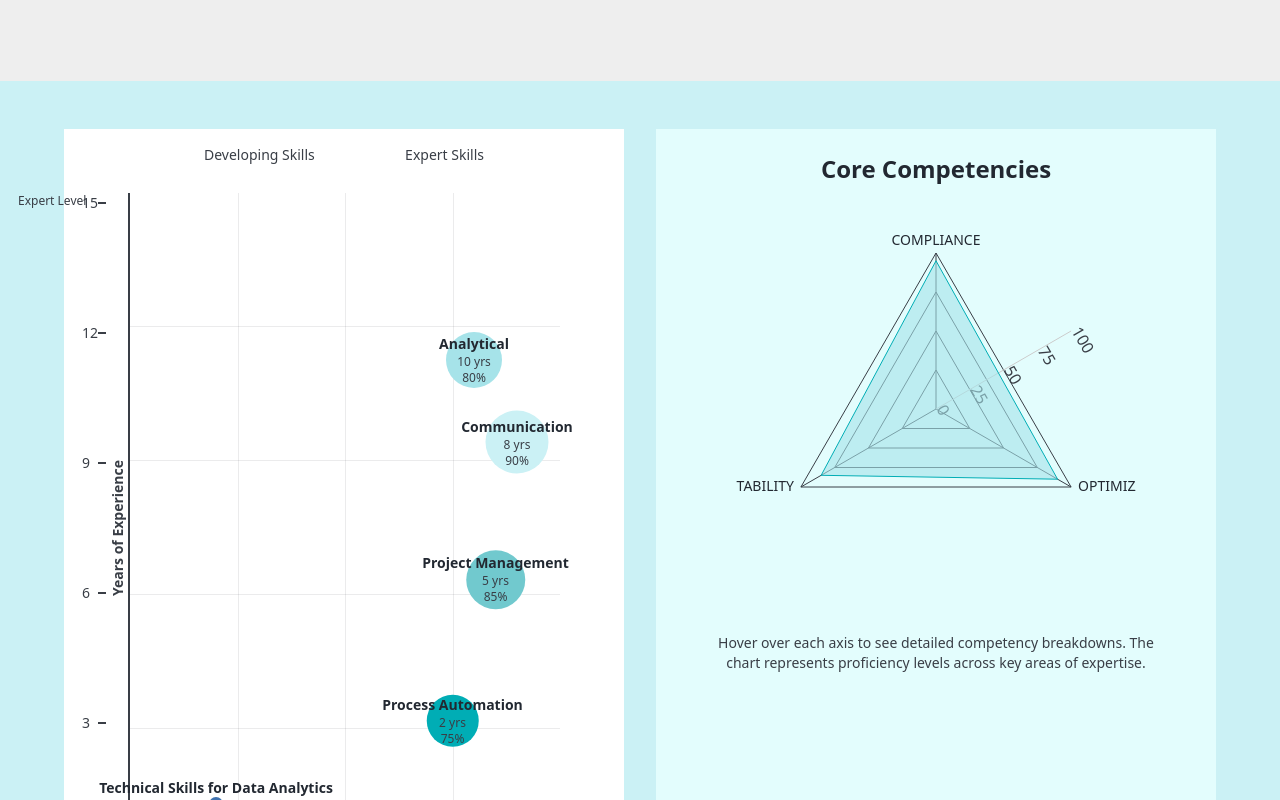
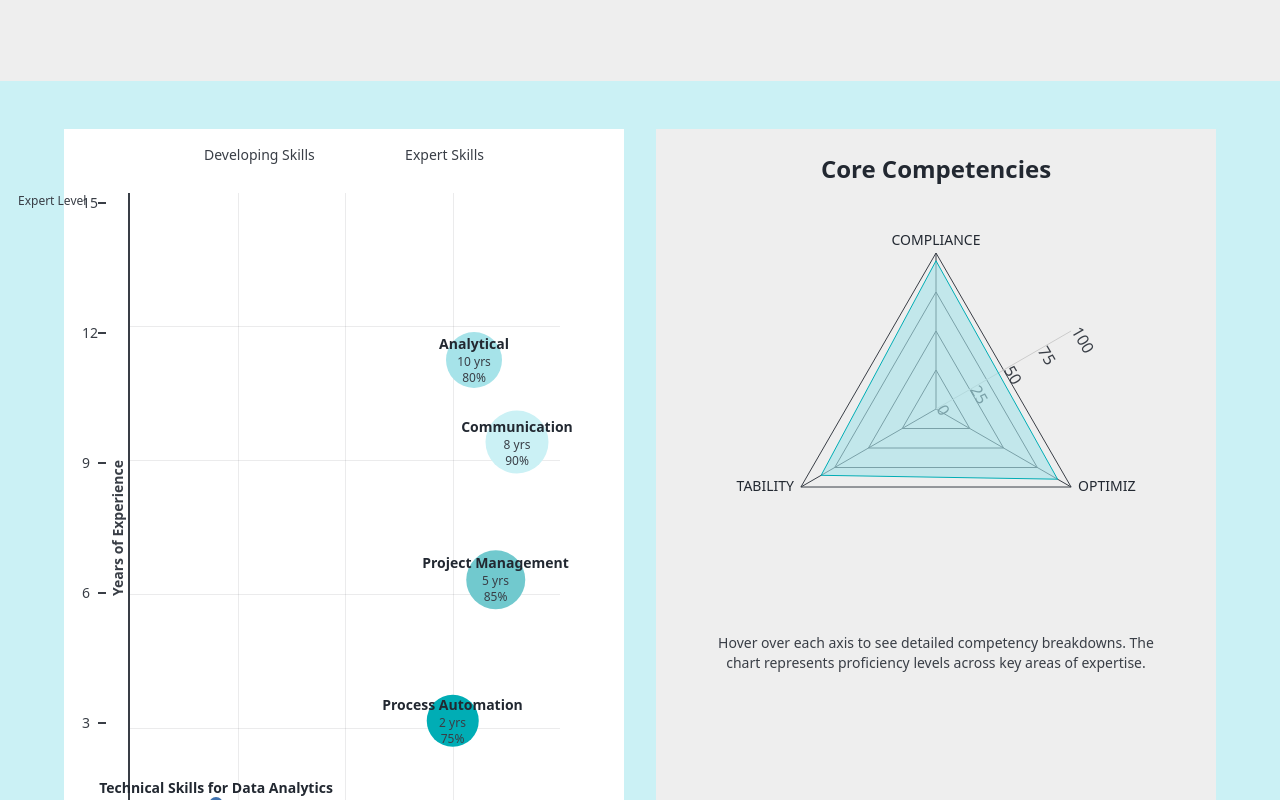
Before and after one commit to bethCoderNewbie/Beth_Nguyen_Resume_20250101, a React (Vite) app: page / in a window 1280 px wide. Shown: the part 1480-2280 px from the top of the page. Built offline with nearby package versions, Linux system fonts and the light colour scheme; the HTML template or start-up script is replaced by a standard one.

Commit message:
Update CoreCompetenceWheel.jsx

```diff
--- a/src/components/CoreCompetenceWheel.jsx
+++ b/src/components/CoreCompetenceWheel.jsx
@@ -76,7 +76,7 @@ const CoreCompetenceWheel = () => {
   };
 
   return (
-    <div className="w-full max-w-3xl mx-auto p-6 flex flex-col items-center" style={{ backgroundColor: colors.lightBlue }}>
+    <div className="w-full max-w-3xl mx-auto p-6 flex flex-col items-center" style={{ backgroundColor: colors.light }}>
       <h2 className="text-2xl font-bold mb-6" style={{ color: colors.primary }}>
         Core Competencies
       </h2>
```
